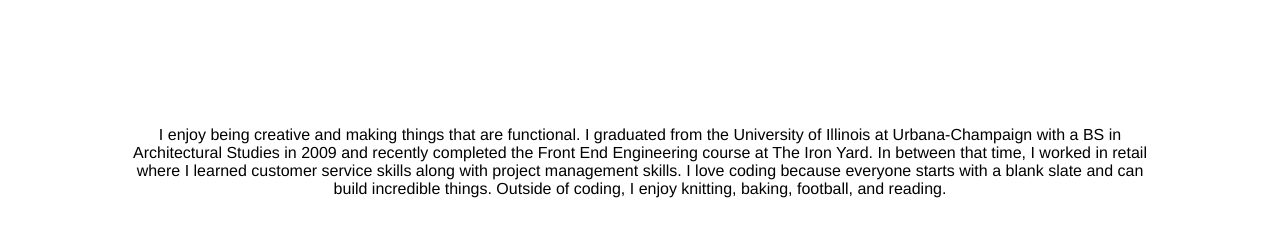
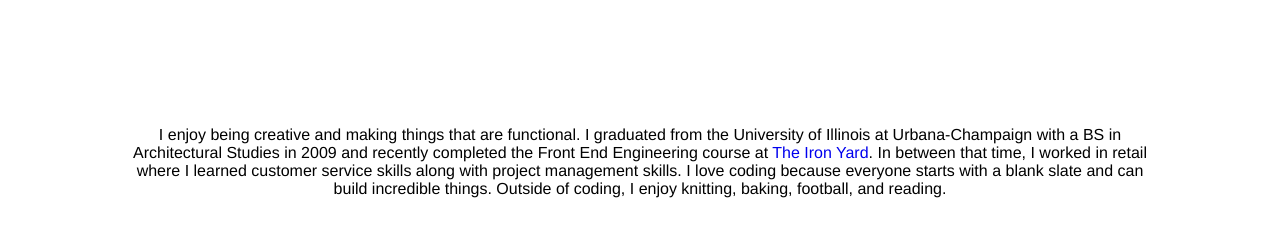
Before and after one commit to ghaea/Portfolio, a website: page public/index.html in a window 1280 px wide. Shown: the part 802-1050 px from the top of the page. Drawn offline with Linux system fonts and the light colour scheme; a web font is replaced by a local one.

Commit message:
added iron yard link

```diff
--- a/public/index.html
+++ b/public/index.html
@@ -17,7 +17,7 @@
 		</div>
 
 		<div class="about-container">
-			<p id="description">I enjoy being creative and making things that are functional.  I graduated from the University of Illinois at Urbana-Champaign with a BS in Architectural Studies in 2009 and recently completed the Front End Engineering course at The Iron Yard.  In between that time, I worked in retail where I learned customer service skills along with project management skills.  I love coding because everyone starts with a blank slate and can build incredible things.  Outside of coding, I enjoy knitting, baking, football, and reading.  </p>
+			<p id="description">I enjoy being creative and making things that are functional.  I graduated from the University of Illinois at Urbana-Champaign with a BS in Architectural Studies in 2009 and recently completed the Front End Engineering course at <a href="http://theironyard.com/">The Iron Yard</a>.  In between that time, I worked in retail where I learned customer service skills along with project management skills.  I love coding because everyone starts with a blank slate and can build incredible things.  Outside of coding, I enjoy knitting, baking, football, and reading.  </p>
 		</div>
 
 		<div class="projects-container">
```
